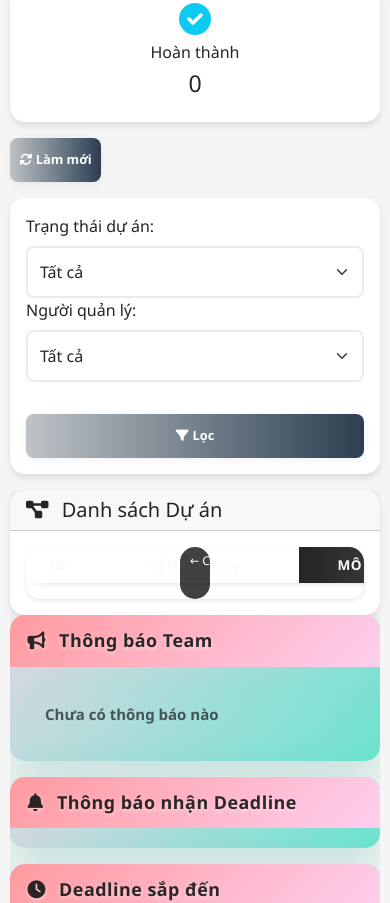
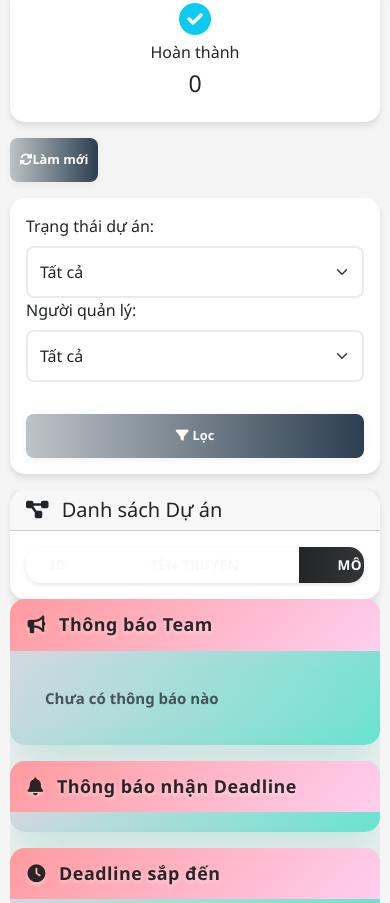
Before and after one commit to Daicasanco/GardenMoon, a plain HTML site: page index.html in a window 390 px wide. Shown: the part 811-1714 px from the top of the page. Drawn offline with nearby package versions, Linux system fonts and the light colour scheme; a script that the page names is missing.

Commit message:
Add files via upload

```diff
--- a/styles.css
+++ b/styles.css
@@ -23,53 +23,64 @@ body {
         padding-right: 10px;
     }
 
+    /* Improved table scrolling */
     .table-responsive {
         overflow-x: auto;
         -webkit-overflow-scrolling: touch;
         scrollbar-width: thin;
         scrollbar-color: #888 #f1f1f1;
+        border-radius: 8px;
+        box-shadow: 0 2px 4px rgba(0, 0, 0, 0.1);
     }
 
     .table-responsive::-webkit-scrollbar {
-        height: 8px;
+        height: 6px;
     }
 
     .table-responsive::-webkit-scrollbar-track {
         background: #f1f1f1;
-        border-radius: 4px;
+        border-radius: 3px;
     }
 
     .table-responsive::-webkit-scrollbar-thumb {
         background: #888;
-        border-radius: 4px;
+        border-radius: 3px;
     }
 
     .table-responsive::-webkit-scrollbar-thumb:hover {
         background: #555;
     }
 
-    /* Ensure tables have minimum width for scrolling */
+    /* Better table sizing for mobile */
     .table {
-        min-width: 800px;
+        min-width: 700px;
         font-size: 0.875rem;
+        margin-bottom: 0;
     }
 
     .table th,
     .table td {
         white-space: nowrap;
-        padding: 0.5rem 0.75rem;
+        padding: 0.75rem 0.5rem;
+        vertical-align: middle;
     }
 
     /* Compact table headers on mobile */
     .table thead th {
         font-size: 0.75rem;
-        padding: 0.5rem 0.5rem;
-    }
-
-    /* Make badges smaller on mobile */
+        padding: 0.5rem;
+        background-color: #343a40;
+        color: white;
+        position: sticky;
+        top: 0;
+        z-index: 10;
+    }
+
+    /* Make badges more readable */
     .badge {
         font-size: 0.7rem;
         padding: 0.25rem 0.5rem;
+        white-space: nowrap;
     }
 
     /* Adjust card padding on mobile */
@@ -77,26 +88,32 @@ body {
         padding: 1rem;
     }
 
-    /* Make buttons smaller on mobile */
+    /* Better button sizing for touch */
     .btn {
         font-size: 0.875rem;
-        padding: 0.375rem 0.75rem;
+        padding: 0.5rem 0.75rem;
+        min-height: 44px;
+        display: inline-flex;
+        align-items: center;
+        justify-content: center;
     }
 
     .btn-sm {
         font-size: 0.75rem;
-        padding: 0.25rem 0.5rem;
+        padding: 0.375rem 0.5rem;
+        min-height: 36px;
     }
 
     /* Improve button group layout on mobile */
     .btn-group {
-        flex-wrap: wrap;
+        flex-wrap: nowrap;
         gap: 0.25rem;
     }
 
     .btn-group .btn {
         margin: 0;
         border-radius: 4px !important;
+        flex: 1;
     }
 
     /* Make action buttons more touch-friendly */
@@ -106,15 +123,15 @@ body {
         display: inline-flex;
         align-items: center;
         justify-content: center;
-    }
-
-    /* Adjust modal size on mobile */
+        padding: 0.5rem;
+    }
+
+    /* Better modal handling */
     .modal-dialog {
         margin: 0.5rem;
         max-width: calc(100% - 1rem);
     }
 
-    /* Improve modal content on mobile */
     .modal-body {
         padding: 1rem;
         max-height: 70vh;
@@ -125,11 +142,12 @@ body {
         padding: 0.75rem 1rem;
     }
 
-    /* Make form elements more touch-friendly */
+    /* Better form elements for touch */
     .form-control,
     .form-select {
         font-size: 16px; /* Prevents zoom on iOS */
         padding: 0.75rem;
+        min-height: 44px;
     }
 
     /* Improve table in modals */
@@ -138,9 +156,46 @@ body {
         overflow-y: auto;
     }
 
-    /* Hide less important columns on very small screens */
+    /* Better text handling */
+    .table td {
+        max-width: 150px;
+        overflow: hidden;
+        text-overflow: ellipsis;
+    }
+
+    /* Make important columns sticky */
+    .table th:first-child,
+    .table td:first-child {
+        position: sticky;
+        left: 0;
+        background: inherit;
+        z-index: 5;
+        box-shadow: 2px 0 5px rgba(0,0,0,0.1);
+    }
+
+    .table th:nth-child(2),
+    .table td:nth-child(2) {
+        position: sticky;
+        left: 60px;
+        background: inherit;
+        z-index: 5;
+        box-shadow: 2px 0 5px rgba(0,0,0,0.1);
+    }
+}
+
+/* Small screens */
 @media (max-width: 576px) {
-        /* Hide some columns but keep essential ones */
+    .table {
+        min-width: 600px;
+    }
+
+    .table th,
+    .table td {
+        padding: 0.5rem 0.25rem;
+        font-size: 0.75rem;
+    }
+
+    /* Hide less important columns */
     .table th:nth-child(4),
     .table td:nth-child(4),
     .table th:nth-child(6),
@@ -150,21 +205,24 @@ body {
         display: none;
     }
 
-        .table {
-            min-width: 600px;
-        }
-
     /* Make action buttons more compact */
     .btn-group-actions .btn {
-            padding: 0.2rem 0.4rem;
+        padding: 0.25rem 0.5rem;
         font-size: 0.7rem;
-        }
-
-        /* Ensure important text doesn't wrap */
+        min-width: 40px;
+        min-height: 40px;
+    }
+
+    /* Better text handling */
     .table td {
-            max-width: 120px;
+        max-width: 100px;
         overflow: hidden;
         text-overflow: ellipsis;
+    }
+
+    .badge {
+        font-size: 0.6rem;
+        padding: 0.2rem 0.4rem;
     }
 }
 
@@ -176,14 +234,25 @@ body {
 
     .table th,
     .table td {
-            padding: 0.25rem 0.5rem;
+        padding: 0.25rem 0.25rem;
+        font-size: 0.7rem;
+    }
+
+    .btn {
         font-size: 0.75rem;
+        padding: 0.375rem 0.5rem;
+        min-height: 40px;
+    }
+
+    .btn-sm {
+        font-size: 0.65rem;
+        padding: 0.25rem 0.375rem;
+        min-height: 32px;
     }
 
     .badge {
-            font-size: 0.6rem;
-            padding: 0.2rem 0.4rem;
-        }
+        font-size: 0.55rem;
+        padding: 0.15rem 0.3rem;
     }
 }
 
@@ -208,27 +277,22 @@ body {
     border-radius: 8px 8px 0 0;
 }
 
-/* Scroll indicator for mobile */
+/* Simple scroll indicator for mobile */
 @media (max-width: 768px) {
     .table-responsive::after {
-        content: '← Cuộn ngang để xem thêm →';
+        content: '← Cuộn ngang →';
         position: absolute;
-        bottom: -25px;
+        bottom: -20px;
         left: 50%;
         transform: translateX(-50%);
-        font-size: 0.75rem;
+        font-size: 0.7rem;
         color: var(--secondary-color);
-        background: rgba(255, 255, 255, 0.9);
-        padding: 2px 8px;
-        border-radius: 12px;
+        background: rgba(255, 255, 255, 0.95);
+        padding: 3px 8px;
+        border-radius: 10px;
         white-space: nowrap;
         z-index: 10;
-        animation: scrollHint 2s ease-in-out infinite;
-    }
-
-    @keyframes scrollHint {
-        0%, 100% { opacity: 0.7; }
-        50% { opacity: 1; }
+        opacity: 0.8;
     }
 }
 
@@ -477,33 +541,15 @@ body {
         left: 60px;
     }
 
-    /* Add visual indicators for scrollable content */
+    /* Simple scroll indicators for mobile */
     .table-responsive {
         position: relative;
     }
 
-    .table-responsive::before {
-        content: '';
-        position: absolute;
-        top: 0;
-        left: 0;
-        width: 20px;
-        height: 100%;
-        background: linear-gradient(90deg, rgba(13, 110, 253, 0.1), transparent);
-        pointer-events: none;
-        z-index: 1;
-    }
-
+    /* Remove gradient effects that cause issues */
+    .table-responsive::before,
     .table-responsive::after {
-        content: '';
-        position: absolute;
-        top: 0;
-        right: 0;
-        width: 20px;
-        height: 100%;
-        background: linear-gradient(90deg, transparent, rgba(13, 110, 253, 0.1));
-        pointer-events: none;
-        z-index: 1;
+        display: none;
     }
 }
 
@@ -3260,28 +3306,6 @@ body {
         scroll-behavior: smooth;
     }
 
-    /* Add scroll indicators */
-    .table-responsive::before,
-    .table-responsive::after {
-        content: '';
-        position: absolute;
-        top: 0;
-        width: 30px;
-        height: 100%;
-        pointer-events: none;
-        z-index: 5;
-    }
-
-    .table-responsive::before {
-        left: 0;
-        background: linear-gradient(90deg, rgba(255,255,255,0.9), transparent);
-    }
-
-    .table-responsive::after {
-        right: 0;
-        background: linear-gradient(90deg, transparent, rgba(255,255,255,0.9));
-    }
-
     /* Improve table cell spacing */
     .table td,
     .table th {
@@ -3329,28 +3353,6 @@ body {
         overflow: hidden;
         text-overflow: ellipsis;
     }
-
-    /* Add scroll hint */
-    .table-responsive::after {
-        content: '← Cuộn ngang →';
-        position: absolute;
-        bottom: -30px;
-        left: 50%;
-        transform: translateX(-50%);
-        background: rgba(0,0,0,0.8);
-        color: white;
-        padding: 5px 10px;
-        border-radius: 15px;
-        font-size: 0.75rem;
-        white-space: nowrap;
-        z-index: 20;
-        animation: scrollHint 3s ease-in-out infinite;
-    }
-
-    @keyframes scrollHint {
-        0%, 100% { opacity: 0.7; }
-        50% { opacity: 1; }
-    }
 }
 
 /* Extra small screens */
@@ -3427,11 +3429,17 @@ body {
     .btn {
         min-height: 44px;
         min-width: 44px;
+        display: inline-flex;
+        align-items: center;
+        justify-content: center;
     }
 
     .btn-sm {
         min-height: 40px;
         min-width: 40px;
+        display: inline-flex;
+        align-items: center;
+        justify-content: center;
     }
 
     /* Improve form controls */
@@ -3439,6 +3447,7 @@ body {
     .form-select {
         font-size: 16px; /* Prevents zoom on iOS */
         min-height: 44px;
+        padding: 0.75rem;
     }
 
     /* Improve modal interactions */
@@ -3450,6 +3459,7 @@ body {
     .modal-body {
         max-height: 70vh;
         overflow-y: auto;
+        padding: 1rem;
     }
 
     /* Improve dropdown menus */
@@ -3457,4 +3467,30 @@ body {
         max-height: 200px;
         overflow-y: auto;
     }
-}
+
+    /* Better button groups */
+    .btn-group {
+        display: flex;
+        flex-wrap: nowrap;
+        gap: 0.25rem;
+    }
+
+    .btn-group .btn {
+        flex: 1;
+        margin: 0;
+    }
+
+    /* Better action buttons */
+    .btn-group-actions {
+        display: flex;
+        gap: 0.25rem;
+        flex-wrap: nowrap;
+    }
+
+    .btn-group-actions .btn {
+        min-width: 40px;
+        min-height: 40px;
+        padding: 0.5rem;
+        font-size: 0.8rem;
+    }
+}
```
Lines whose indentation alone changed are shown as unchanged.
